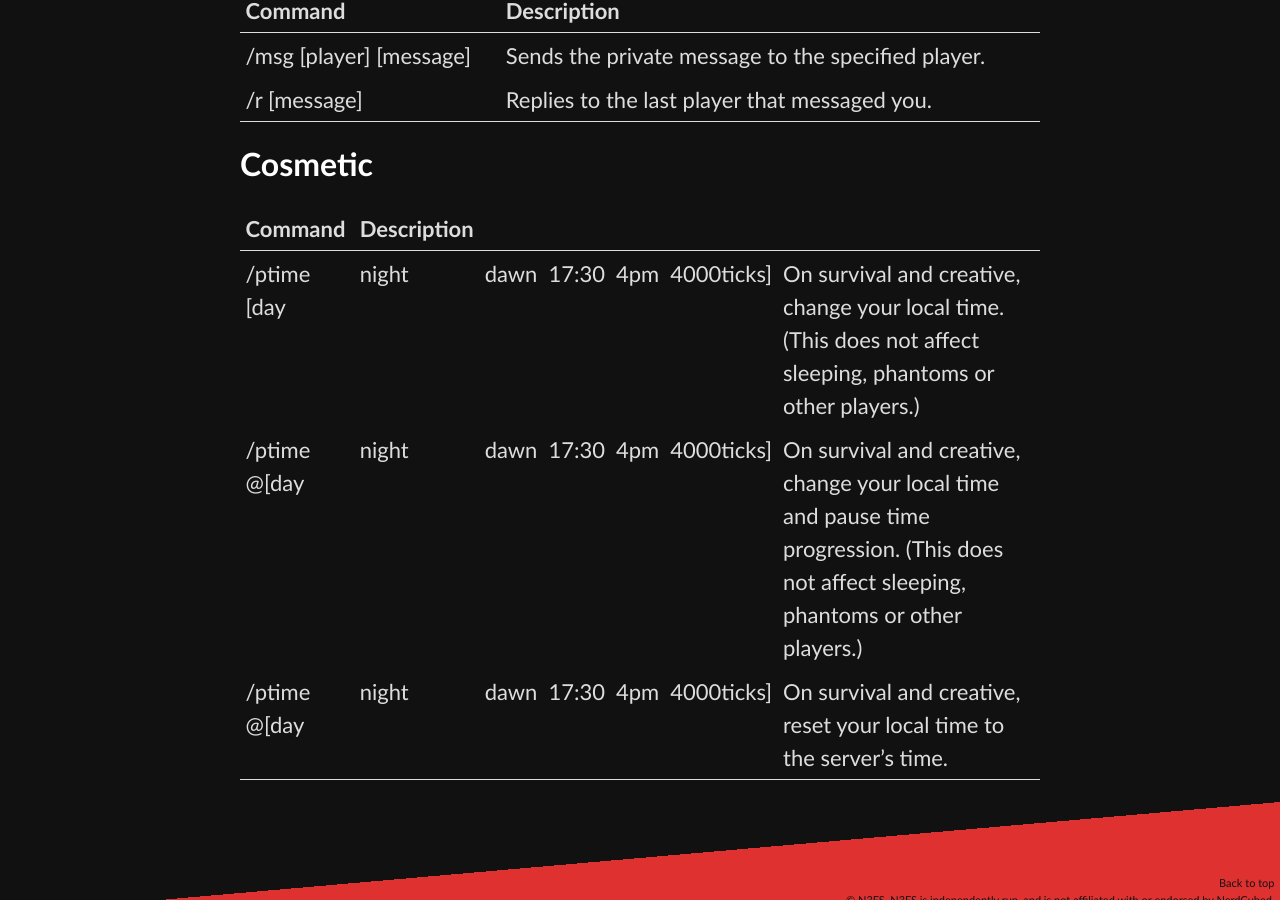
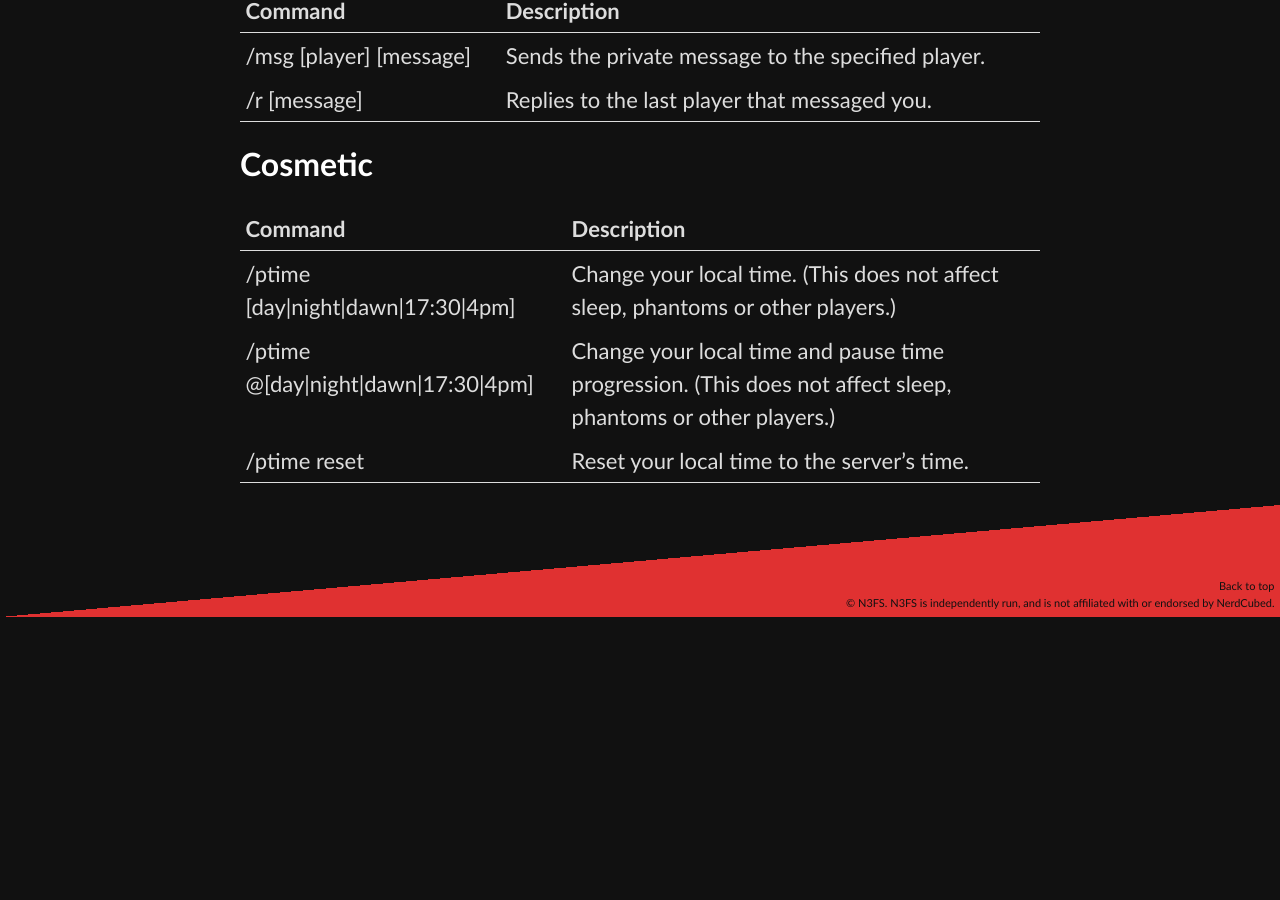
Before and after one commit to N3FS/N3FS-website, a Jekyll site: the page built from _help/minecraft-commands.md, in a window 1280 px wide and 900 px high, scrolled down 2837 px. Built offline with Jekyll 4.4.1, drawn with Linux system fonts in a browser that asks for light colours; after the commit the page ends 3454 px from its top, so only the background shows below that.

Commit message:
Fix layout and reset wording

```diff
--- a/_help/minecraft-commands.md
+++ b/_help/minecraft-commands.md
@@ -110,7 +110,7 @@ To teleport a player or yourself:
 |---
 | Command | Description |
 |---
-| /ptime [day|night|dawn|17:30|4pm|4000ticks] | On survival and creative, change your local time. (This does not affect sleeping, phantoms or other players.)|
-| /ptime @[day|night|dawn|17:30|4pm|4000ticks] | On survival and creative, change your local time and pause time progression. (This does not affect sleeping, phantoms or other players.)|
-| /ptime @[day|night|dawn|17:30|4pm|4000ticks] | On survival and creative, reset your local time to the server's time.|
+| /ptime [day\|night\|dawn\|17:30\|4pm] | Change your local time. (This does not affect sleep, phantoms or other players.)|
+| /ptime @[day\|night\|dawn\|17:30\|4pm] | Change your local time and pause time progression. (This does not affect sleep, phantoms or other players.)|
+| /ptime reset | Reset your local time to the server's time.|
 |---
```
